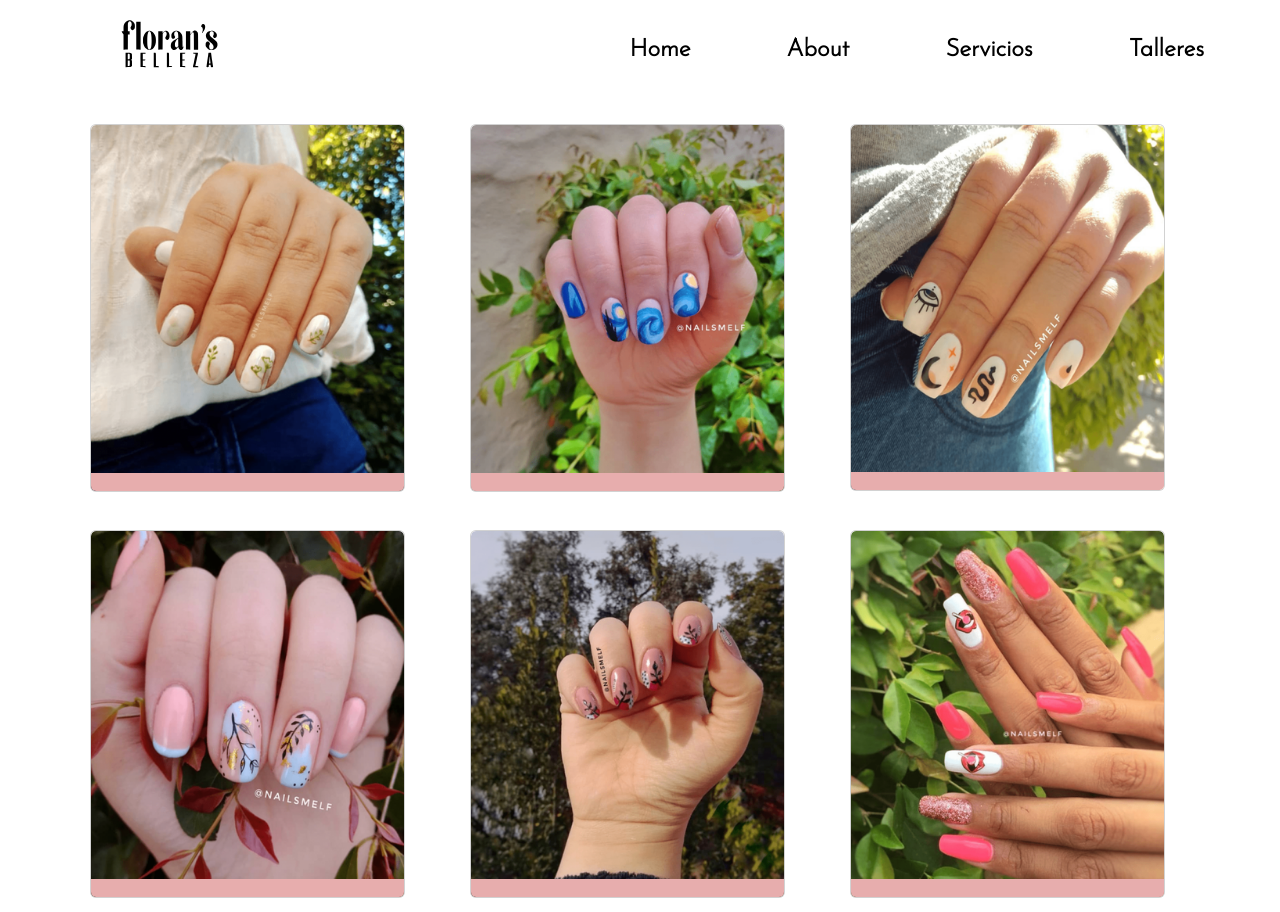
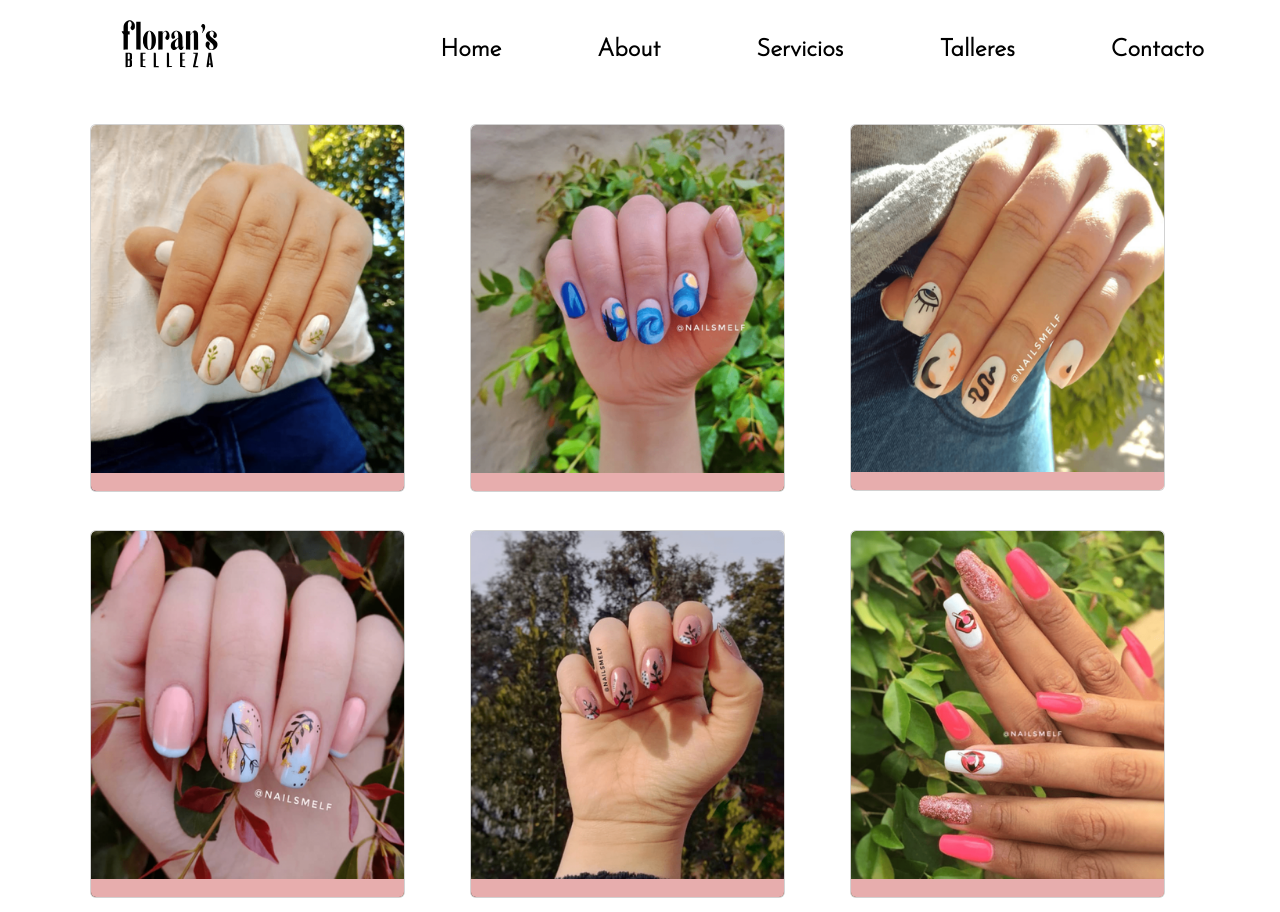
Before and after one commit to FedeNLencina/Floransbelleza, a React (Vite) app: page /servicios in a window 1280 px wide. Built offline with nearby package versions, Linux system fonts and the light colour scheme; a web font is replaced by a local one.

Commit message:
refactor: 💡 change nav link for contact page

```diff
--- a/src/components/navbar/Navbar.jsx
+++ b/src/components/navbar/Navbar.jsx
@@ -1,15 +1,9 @@
 import React from "react";
 import Logo from "../../assets/images/logo/logo.svg";
 import "./navbar.css";
-import { Link, useLocation } from "react-router-dom";
+import { Link } from "react-router-dom";
 
 export function Navbar() {
-  const location = useLocation();
-
-  const route = location.pathname;
-  const isHome = route === "/";
-  console.log("isHome: ", isHome);
-
   return (
     <nav class="navbar sticky-top navbar-expand-lg bg-white">
       <div class="container-fluid divNav ">
@@ -85,18 +79,15 @@ export function Navbar() {
                   Talleres
                 </Link>
               </li>
-              {isHome && (
               <li
                 class="nav-item"
                 aria-current="page"
                 data-bs-toggle="offcanvas"
               >
-                  <a href="#contacto" className="navLink">
-                    {" "}
+                <Link to="/contacto" className="navLink">
                   Contacto
-                  </a>
+                </Link>
               </li>
-              )}
             </ul>
           </div>
         </div>
```
Lines whose indentation alone changed are shown as unchanged.
